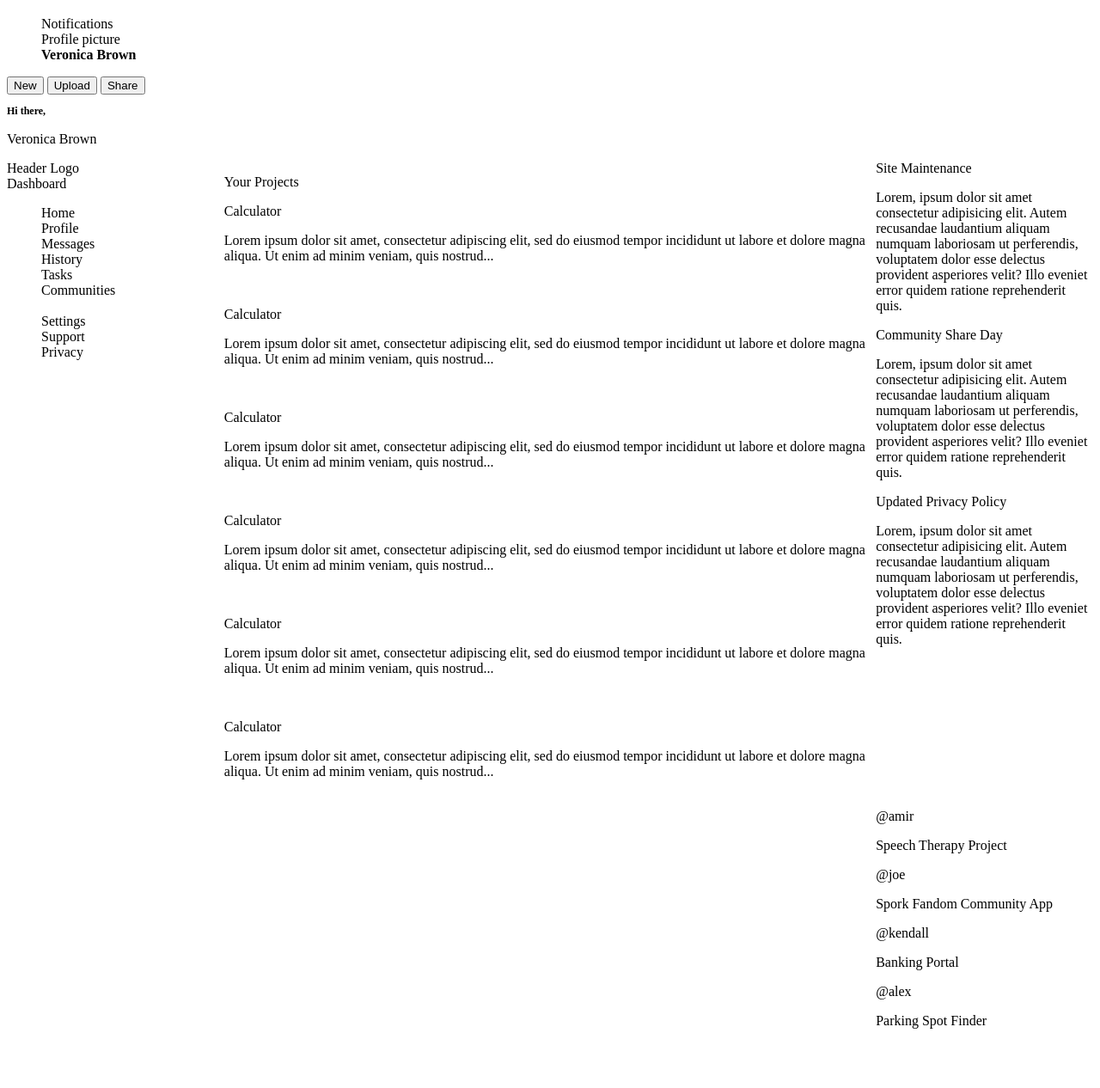
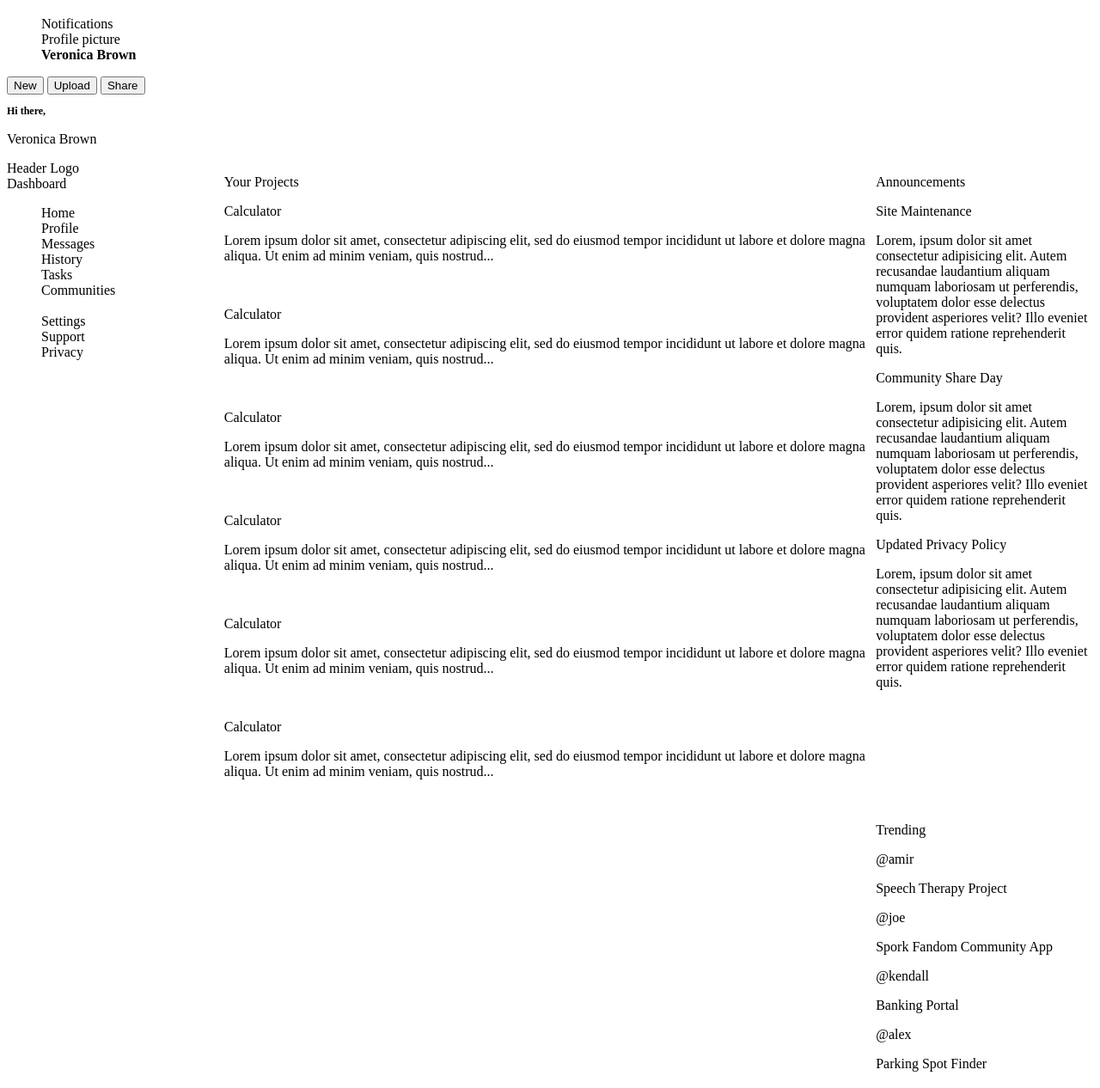
Before and after one commit to memoryfile/admin-dashboard, a plain HTML site: page index.html in a window 1280 px wide. Shown: the part 5-1271 px from the top of the page at 86% size. Before the commit the page ends 1226 px from the top, so only its background shows below. Drawn offline with Linux system fonts and the light colour scheme.

Commit message:
Add denotation for headers in main area

```diff
--- a/index.html
+++ b/index.html
@@ -51,7 +51,7 @@
         </div>
       </div>
       <div class="article">
-        <p>Your Projects</p>
+        <div class="principle_headers"><p>Your Projects</p></div>
         <div class="card">
           <p class="title">Calculator</p>
           <p>
@@ -120,6 +120,7 @@
         </div>
       </div>
       <div class="announcements">
+        <div class="principle_headers"><p>Announcements</p></div>
         <div class="announce">
           Site Maintenance
           <p>
@@ -149,6 +150,7 @@
         </div>
       </div>
       <div class="trending">
+        <div class="principle_headers"><p>Trending</p></div>
         <div class="side-content">
           @amir
           <p>Speech Therapy Project</p>
```
